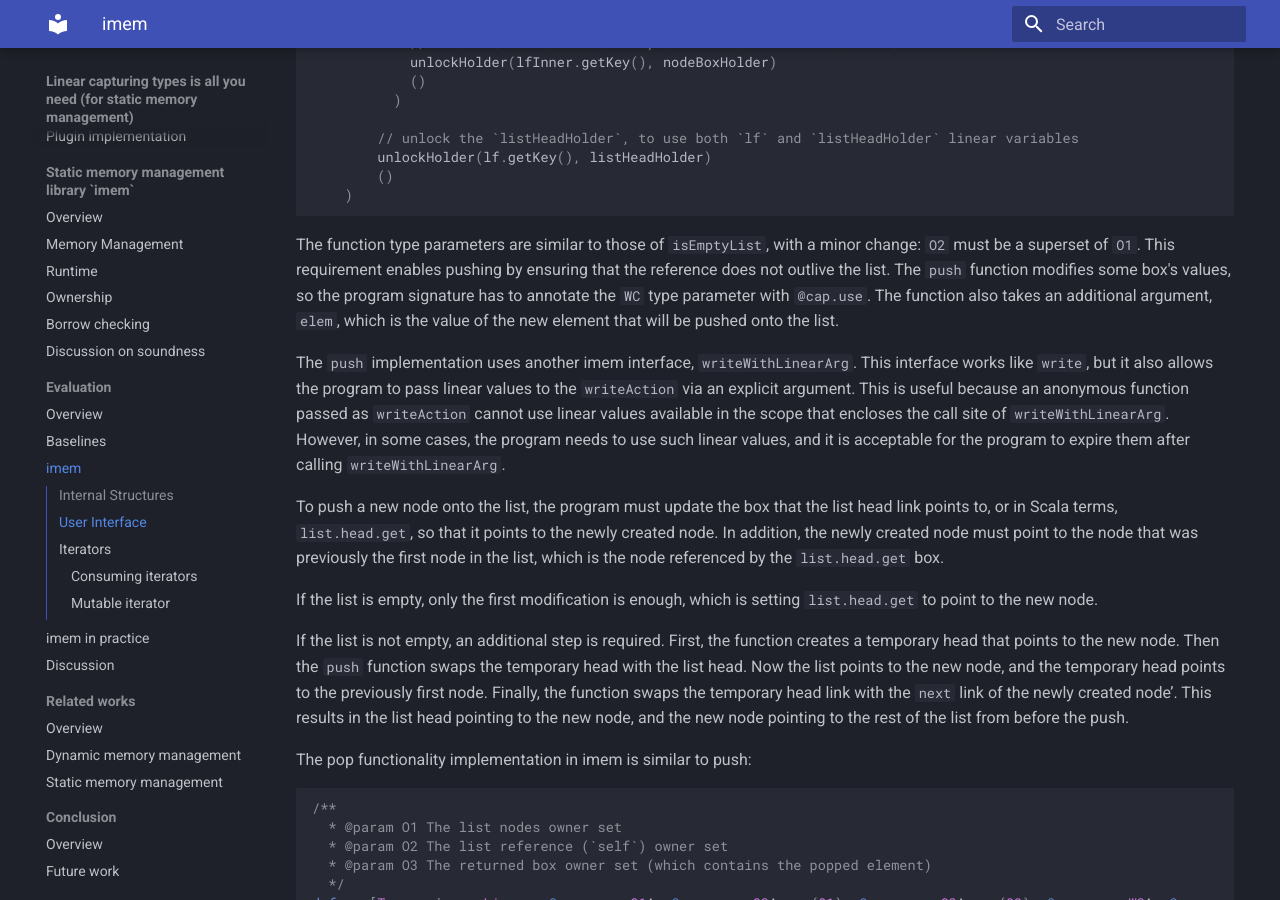
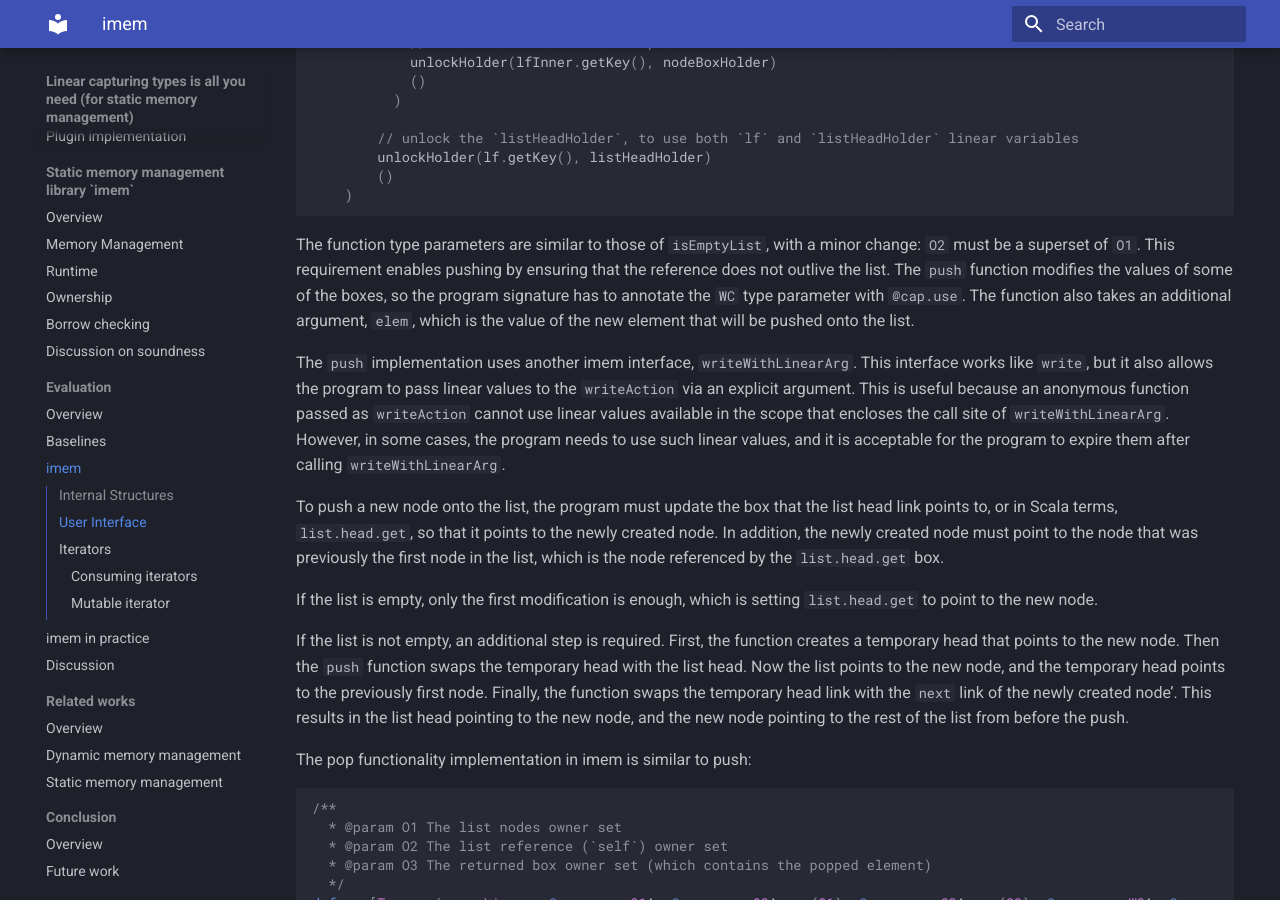
Before and after one commit to amsen20/masters-thesis, an MkDocs documentation site: the page built from docs/evaluation/imem.md, in a window 1280 px wide and 900 px high, scrolled down 4509 px. Built offline with MkDocs 1.6.1 and Material for MkDocs 9.7.7, drawn with Linux system fonts in a browser that asks for light colours.

Commit message:
Update docs/evaluation/imem.md
Co-authored-by: Ondřej Lhoták <olhotak@uwaterloo.ca>

```diff
--- a/docs/evaluation/imem.md
+++ b/docs/evaluation/imem.md
@@ -221,7 +221,7 @@ def push[T <: scinear.Linear, @caps.use O1^, @caps.use O2^ >: {O1}, @caps.use WC
 
 The function type parameters are similar to those of `isEmptyList`, with a minor change: `O2` must be a superset of `O1`.
 This requirement enables pushing by ensuring that the reference does not outlive the list.
-The `push` function modifies some box's values, so the program signature has to annotate the `WC` type parameter with `@cap.use`.
+The `push` function modifies the values of some of the boxes, so the program signature has to annotate the `WC` type parameter with `@cap.use`.
 The function also takes an additional argument, `elem`, which is the value of the new element that will be pushed onto the list.
 
 The `push` implementation uses another imem interface, `writeWithLinearArg`.
```
